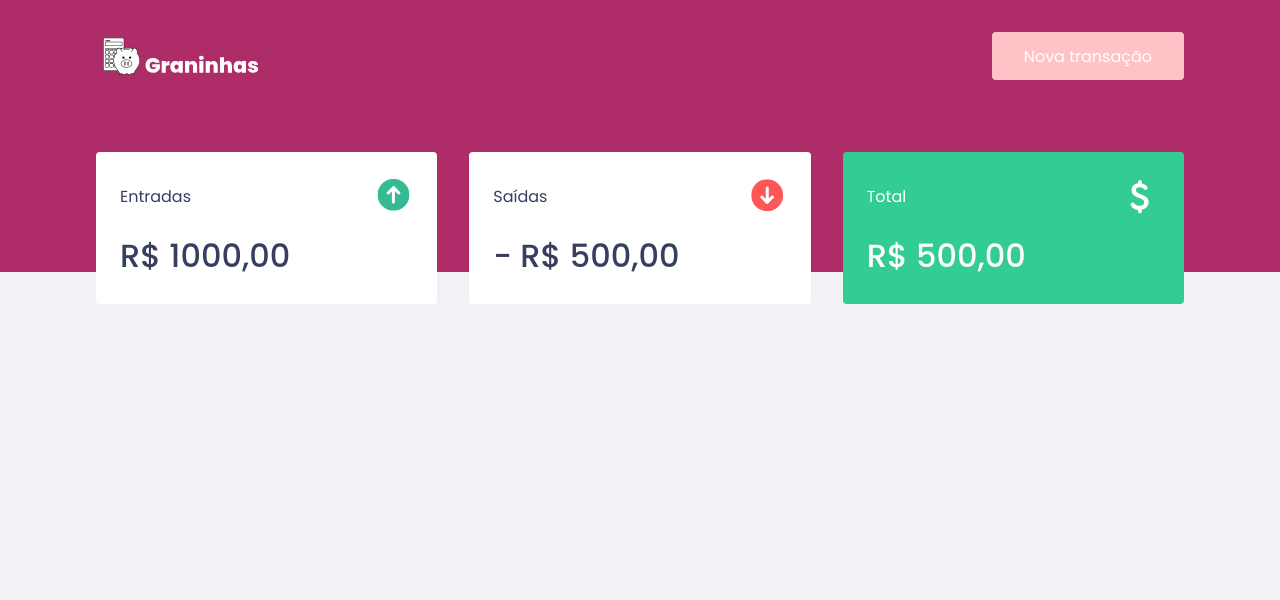
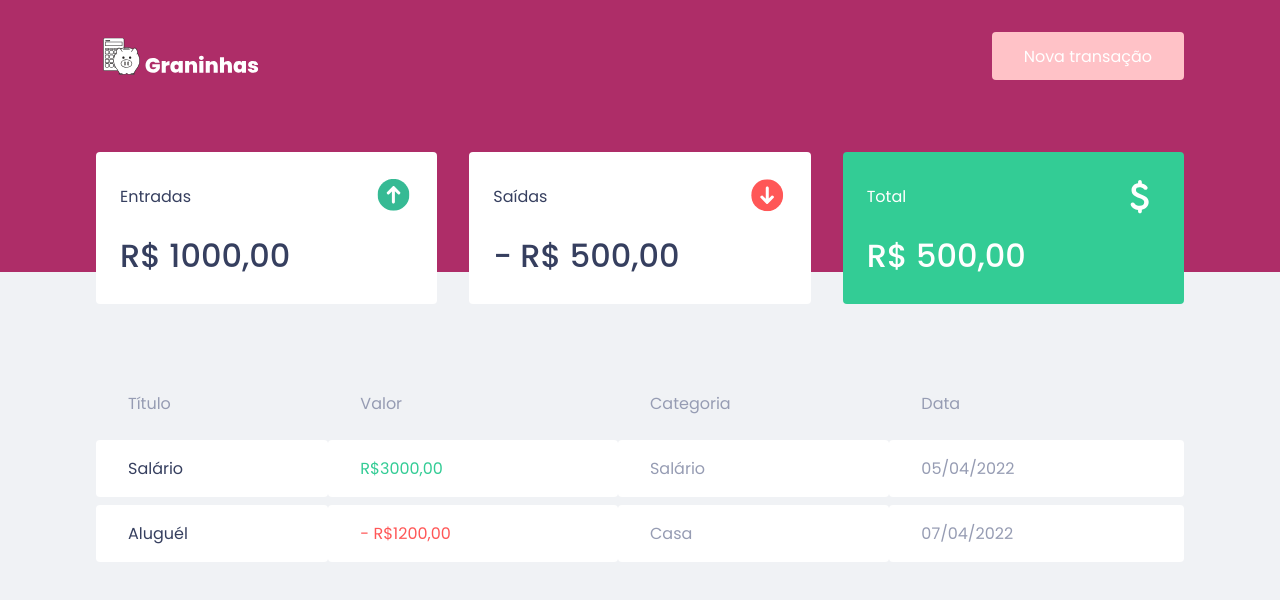
Before and after one commit to linferreira/graninhas, a React (Create React App) app: page / in a window 1280 px wide. Shown: the top 600 px of the page. Built offline with nearby package versions, Linux system fonts and the light colour scheme.

Commit message:
feat: create TransactionTable component and update imports

```diff
--- a/src/components/Dashboard/index.tsx
+++ b/src/components/Dashboard/index.tsx
@@ -1,10 +1,12 @@
 import { Summary } from "../Summary";
+import { TransactionsTable } from "../TransactionsTable";
 import { Container } from "./styles";
 
 export function Dashboard() {
   return (
     <Container>
       <Summary />
+      <TransactionsTable />
     </Container>
   );
 }
--- /dev/null
+++ b/src/components/TransactionsTable/index.tsx
@@ -0,0 +1,32 @@
+import { Container } from "./styles";
+
+export function TransactionsTable() {
+  return (
+    <Container>
+      <table>
+        <thead>
+          <tr>
+            <th>Título</th>
+            <th>Valor</th>
+            <th>Categoria</th>
+            <th>Data</th>
+          </tr>
+        </thead>
+        <tbody>
+          <tr>
+            <td>Salário</td>
+            <td className="deposity">R$3000,00</td>
+            <td>Salário</td>
+            <td>05/04/2022</td>
+          </tr>
+          <tr>
+            <td>Aluguél</td>
+            <td className="withdraw">- R$1200,00</td>
+            <td>Casa</td>
+            <td>07/04/2022</td>
+          </tr>
+        </tbody>
+      </table>
+    </Container>
+  );
+}
--- /dev/null
+++ b/src/components/TransactionsTable/styles.ts
@@ -0,0 +1,38 @@
+import styled from "styled-components";
+
+export const Container = styled.header`
+  margin-top: 4rem;
+
+  table {
+    border-spacing: 0 0.5rem;
+    width: 100%;
+
+    th {
+      color: var(--text-body);
+      font-weight: 400;
+      line-height: 1.5rem;
+      padding: 1rem 2rem;
+      text-align: left;
+    }
+
+    td {
+      background: var(--shape);
+      border: 0;
+      border-radius: 0.25rem;
+      color: var(--text-body);
+      padding: 1rem 2rem;
+
+      &:first-child {
+        color: var(--text-title);
+      }
+
+      &.deposity {
+        color: var(--green);
+      }
+
+      &.withdraw {
+        color: var(--red);
+      }
+    }
+  }
+`;
```
